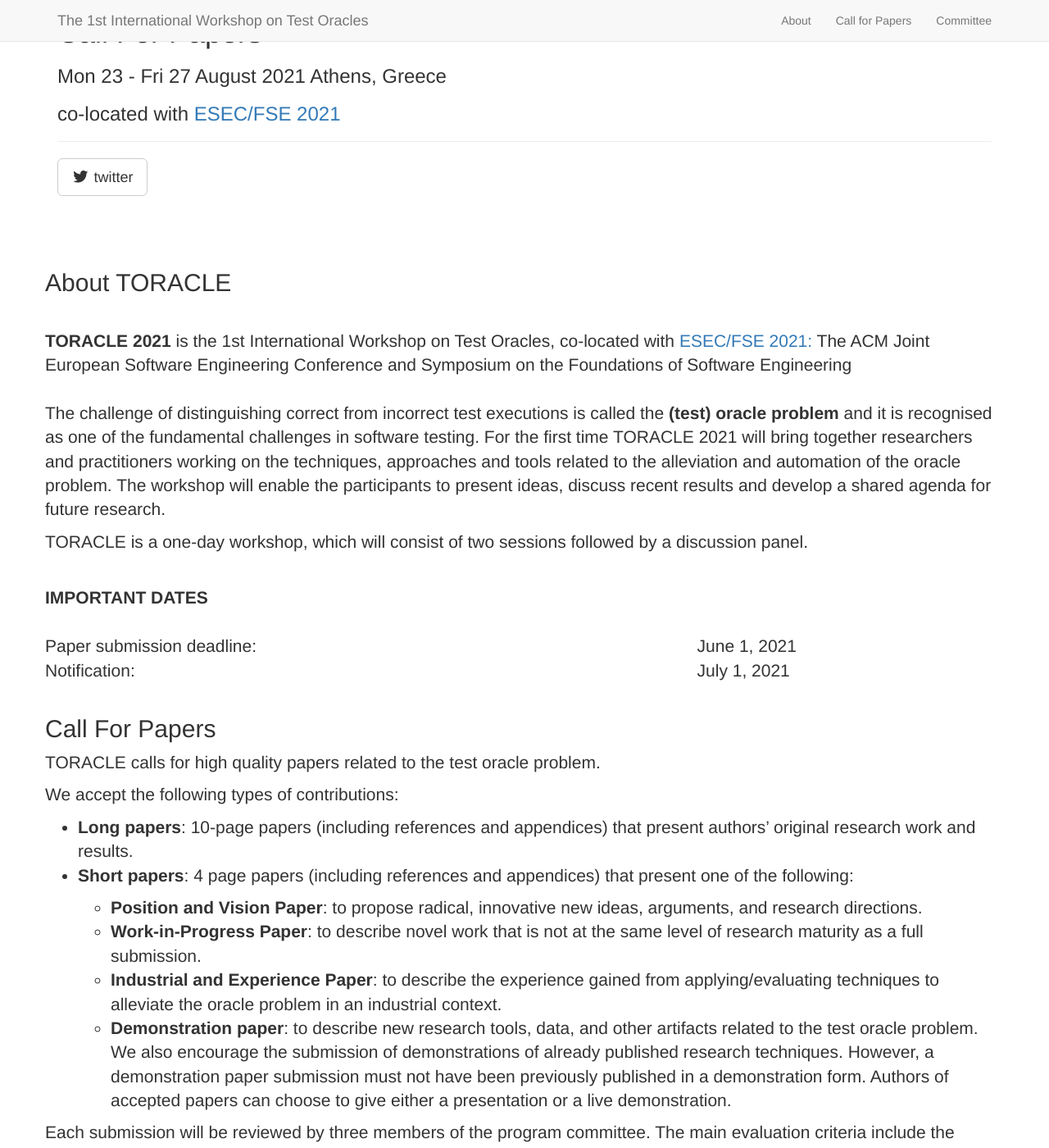
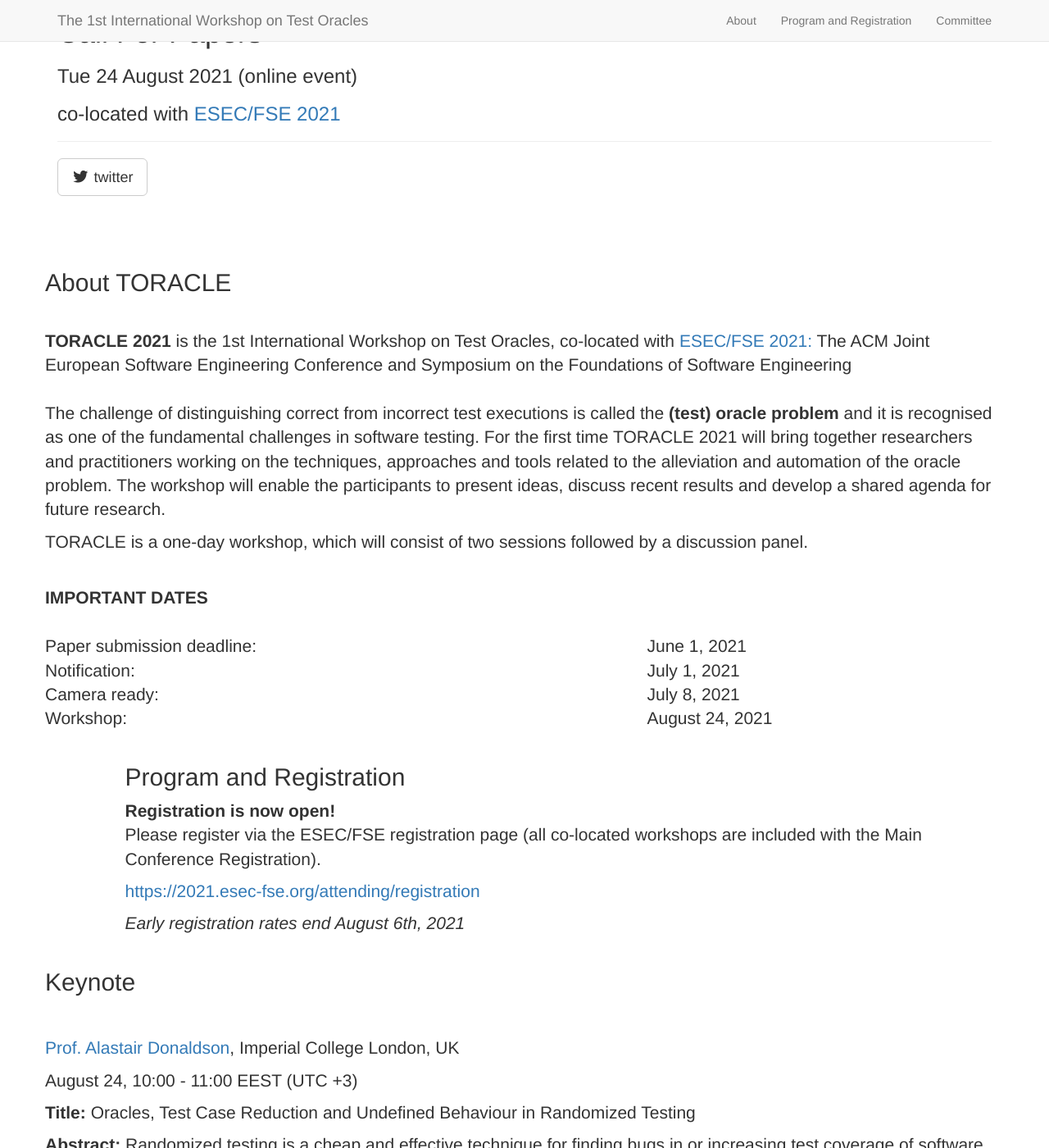
Before and after one commit to toracle2021/toracle2021.github.io, a Jekyll site: the page built from _posts/2014-09-21-services-1.markdown, in a window 1280 px wide and 1400 px high. Shown: the whole window at 82% size. Built offline with Jekyll 4.4.1, drawn with Linux system fonts in a browser that asks for light colours; nearby versions of some CDN libraries; library files that are not in the unit come from our copies; some of the changed text lies outside the part shown.

```diff
--- a/_includes/about.html
+++ b/_includes/about.html
@@ -28,6 +28,14 @@
     <td>Notification: </td>
     <td>July 1, 2021 </td>
   </tr>
+                      <tr>
+    <td>Camera ready: </td>
+    <td>July 8, 2021 </td>
+  </tr>
+<tr>
+    <td>Workshop: </td>
+    <td>August 24, 2021 </td>
+  </tr>
 </table>
 
 
--- a/_includes/header.html
+++ b/_includes/header.html
@@ -18,7 +18,7 @@
                     <a class="page-scroll" href="#about">About</a>
                 </li>
                 <li>
-                    <a class="page-scroll" href="#services">Call for Papers</a>
+                    <a class="page-scroll" href="#services">Program and Registration</a>
                 </li>
                 <li>
                     <a class="page-scroll" href="#contact">Committee</a>
@@ -41,7 +41,7 @@
 					<div class="intro-message">
 						<h1>{{ page.title }}</h1>
 						<h3>{{ page.subTitle }}</h3>
-                        <h3>Mon 23 - Fri 27 August 2021 Athens, Greece</h3>
+                        <h3>Tue 24 August 2021 (online event)</h3>
                         <h3>co-located with <a href="https://2021.esec-fse.org/">ESEC/FSE 2021</a></h3>
 						<hr class="intro-divider">
 						<ul class="list-inline intro-social-buttons">
```
Also changed, not shown: _posts/2014-09-18-services-1 copy 2.markdown (added, +12 -0 lines), _posts/2014-09-19-services-1 copy.markdown (added, +17 -0 lines), _posts/2014-09-20-services-1 copy.markdown (added, +55 -0 lines), img/AllyPortrait.jpg (added), img/alastair-donaldson.jpg (added).
